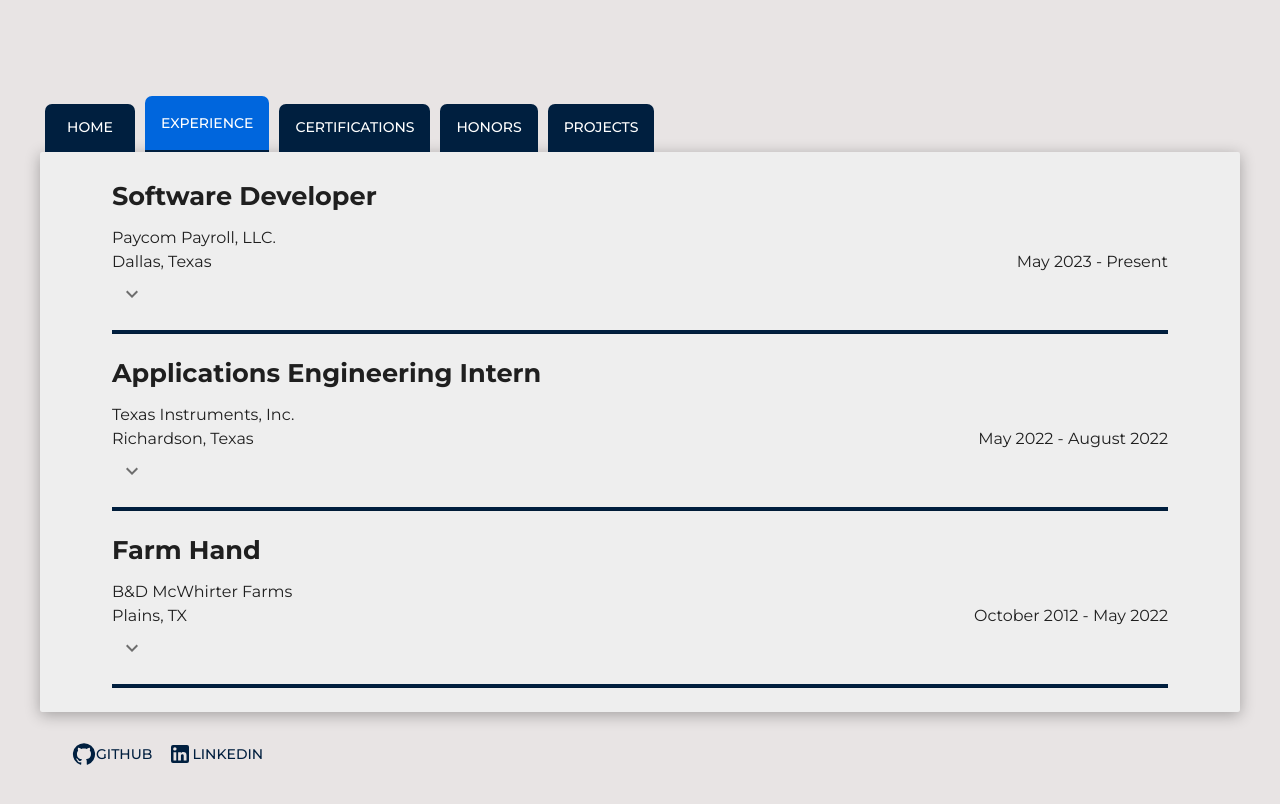
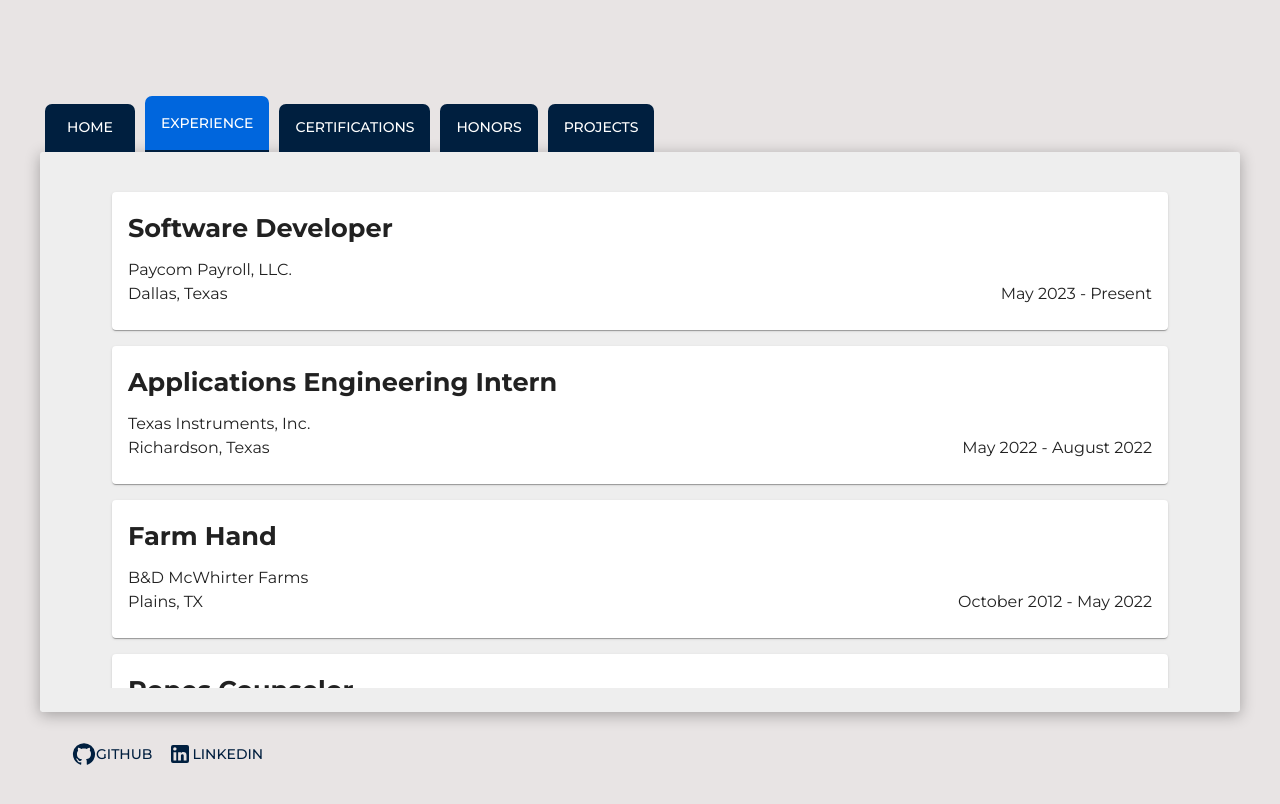
Before and after one commit to JohnMcWhirter10/personal-website, a React app: page / in a window 1280 px wide. Both pictures are taken after a click on the tab "EXPERIENCE". Shown: the top 804 px of the page. Built offline with nearby package versions, Linux system fonts and the light colour scheme.

Commit message:
Updating Experience and Honors list to be cards. Adjusting Hover and toggle.

```diff
--- a/src/components/MyCertification.tsx
+++ b/src/components/MyCertification.tsx
@@ -23,6 +23,7 @@
 const Certification = styled(Card)({
   cursor: "pointer",
   width: "100%",
+  marginTop: "1rem",
   transition: "transform 0.3s ease-in-out",
   "&:hover": {
     transform: "scale(1.05)",
--- a/src/components/MyJob.tsx
+++ b/src/components/MyJob.tsx
@@ -6,11 +6,11 @@
   ListItemText,
   Grid,
   Collapse,
+  styled,
+  Card,
+  CardContent,
 } from "@mui/material";
 import ArrowRightIcon from "@mui/icons-material/ArrowRight";
-import ExpandMoreIcon from "@mui/icons-material/ExpandMore";
-import ExpandLessIcon from "@mui/icons-material/ExpandLess";
-import IconButton from "@mui/material/IconButton";
 
 interface MyJobProps {
   title: string;
@@ -20,6 +20,17 @@
   endDate?: string;
   bulletPoints?: string[];
 }
+
+const Job = styled(Card)(({ hasBullets }: { hasBullets: boolean }) => ({
+  cursor: hasBullets ? "pointer" : "",
+  width: "100%",
+  marginTop: "1rem",
+  marginBottom: "1rem",
+  transition: hasBullets ? "transform 0.3s ease-in-out" : "",
+  "&:hover": {
+    transform: hasBullets ? "scale(1.05)" : "",
+  },
+}));
 
 const MyJob: React.FC<MyJobProps> = ({
   title,
@@ -36,32 +47,32 @@
   };
 
   return (
-    <>
-      <Typography variant="h6" gutterBottom sx={{ textAlign: "left" }}>
+    <Job
+      hasBullets={bulletPoints ? true : false}
+      onClick={bulletPoints ? handleToggle : () => {}}
+    >
+      <CardContent>
+        <Typography variant="h6" gutterBottom align="left">
           <b>{title}</b>
         </Typography>
-      <Typography variant="body1" sx={{ textAlign: "left" }}>
+        <Typography variant="body1" align="left">
           {companyTitle}
         </Typography>
         <Grid container alignItems="center" justifyContent="space-between">
           <Grid item>
-          <Typography variant="body1" sx={{ textAlign: "left" }}>
+            <Typography variant="body1" align="left">
               {location}
             </Typography>
           </Grid>
           <Grid item>
             <Typography variant="body1" align="right">
               {startDate}
-            {endDate ? ` - ${endDate}` : ""}
+              {endDate ? ` - ${endDate}` : null}
             </Typography>
           </Grid>
         </Grid>
 
         {bulletPoints ? (
-        <>
-          <IconButton onClick={handleToggle}>
-            {expanded ? <ExpandLessIcon /> : <ExpandMoreIcon />}
-          </IconButton>
           <Collapse in={expanded}>
             <List>
               {bulletPoints.map((point, index) => (
@@ -83,11 +94,9 @@
               ))}
             </List>
           </Collapse>
-        </>
-      ) : (
-        ""
-      )}
-    </>
+        ) : null}
+      </CardContent>
+    </Job>
   );
 };
 
--- a/src/components/MyProject.tsx
+++ b/src/components/MyProject.tsx
@@ -46,6 +46,8 @@
     maxWidth: 400,
     maxHeight: 280,
     width: "100%",
+    marginTop: "1rem",
+    marginBottom: "1rem",
     transition: "transform 0.3s ease-in-out",
     "&:hover": {
       transform: "scale(1.05)",
--- a/src/context/ThemeContext.tsx
+++ b/src/context/ThemeContext.tsx
@@ -35,9 +35,11 @@
           width: "0.8em",
         },
         "*::-webkit-scrollbar-track": {
+          cursor: "pointer",
           "-webkit-box-shadow": "inset 0 0 6px rgba(0,31,63,0.3)",
         },
         "*::-webkit-scrollbar-thumb": {
+          cursor: "pointer",
           backgroundColor: "rgba(0,31,63,1)",
           outline: "1px solid slategrey",
         },
--- a/src/pages/Certifications.tsx
+++ b/src/pages/Certifications.tsx
@@ -1,7 +1,13 @@
 import React from "react";
 import MyCertification from "@components/MyCertification";
-import { Container, Divider, Grid, Typography } from "@mui/material";
+import { Container, Divider, Grid, Typography, styled } from "@mui/material";
 import { certifications } from "@constants/certifications";
+
+const CertificationsContainer = styled(Container)({
+  minWidth: "100%",
+  overflow: "auto",
+  padding: 0,
+});
 
 const Certifications: React.FC = () => {
   const inProgresscertifications = certifications.filter(
@@ -12,7 +18,7 @@
   );
 
   return (
-    <Container fixed sx={{ minHeight: "100%", minWidth: "100%" }}>
+    <CertificationsContainer fixed>
       <Grid container spacing={4}>
         <Grid item xs={12} md={6}>
           <Typography variant="h5" gutterBottom>
@@ -46,7 +52,7 @@
           ))}
         </Grid>
       </Grid>
-    </Container>
+    </CertificationsContainer>
   );
 };
 
--- a/src/pages/Experience.tsx
+++ b/src/pages/Experience.tsx
@@ -1,18 +1,22 @@
 import React from "react";
 import MyJob from "@components/MyJob";
-import { Container, Divider } from "@mui/material";
+import { Container, styled } from "@mui/material";
 import { jobs } from "@constants/jobs";
+
+const ExperienceContainer = styled(Container)({
+  minWidth: "100%",
+  overflow: "auto",
+});
 
 const Experience: React.FC = () => {
   return (
-    <Container fixed sx={{ minHeight: "100%", minWidth: "100%" }}>
+    <ExperienceContainer fixed>
       {jobs.map((job, index) => (
         <Container key={job.title}>
           <MyJob {...job} />
-          {index < jobs.length - 1 && <Divider />}
         </Container>
       ))}
-    </Container>
+    </ExperienceContainer>
   );
 };
 
--- a/src/pages/Home.tsx
+++ b/src/pages/Home.tsx
@@ -1,10 +1,9 @@
-import React, { useEffect, useRef, useState } from "react";
+import React, { useRef } from "react";
 import {
   Avatar,
   Typography,
   Grid,
   Button,
-  keyframes,
   styled,
   useMediaQuery,
 } from "@mui/material";
@@ -28,6 +27,12 @@
   height: "auto",
 });
 
+const HomeGridContainer = styled(Grid)({
+  minWidth: "100%",
+  overflow: "auto",
+  padding: 0,
+});
+
 const Home: React.FC = () => {
   const aboutMeRef = useRef<HTMLDivElement>(null);
 
@@ -39,7 +44,7 @@
   };
 
   return (
-    <Grid container padding={0}>
+    <HomeGridContainer container>
       <Grid item xs={12}>
         <Typography variant="h2" align="center" width={"100%"}>
           <i>Howdy, I'm Brea!</i>
@@ -99,7 +104,7 @@
           Please contact me through my LinkedIn page for any and all inquiries!
         </Typography>
       </Grid>
-    </Grid>
+    </HomeGridContainer>
   );
 };
 
--- a/src/pages/Honors.tsx
+++ b/src/pages/Honors.tsx
@@ -1,20 +1,22 @@
 import MyJob from "@components/MyJob";
 import { honors } from "@constants/honors";
-import { Container, Divider } from "@mui/material";
+import { Container, styled } from "@mui/material";
 import React from "react";
 
-interface HonorsProps {}
+const HonorsContainer = styled(Container)({
+  minWidth: "100%",
+  overflow: "auto",
+});
 
-const Honors: React.FC<HonorsProps> = () => {
+const Honors: React.FC = () => {
   return (
-    <Container fixed sx={{ minHeight: "100%", minWidth: "100%" }}>
+    <HonorsContainer fixed sx={{ minHeight: "100%", minWidth: "100%" }}>
       {honors.map((honor, index) => (
         <Container key={honor.title}>
           <MyJob {...honor} />
-          {index < honors.length - 1 && <Divider />}
         </Container>
       ))}
-    </Container>
+    </HonorsContainer>
   );
 };
 
--- a/src/pages/Projects.tsx
+++ b/src/pages/Projects.tsx
@@ -9,6 +9,7 @@
   justifyContent: "center",
   flexWrap: "wrap",
   gap: 20,
+  overflow: "auto",
 });
 
 const Projects: React.FC = () => {
```
Also changed, not shown: 1 other file (tests, documents, lock files or other folders). Lines whose indentation alone changed are shown as unchanged.
